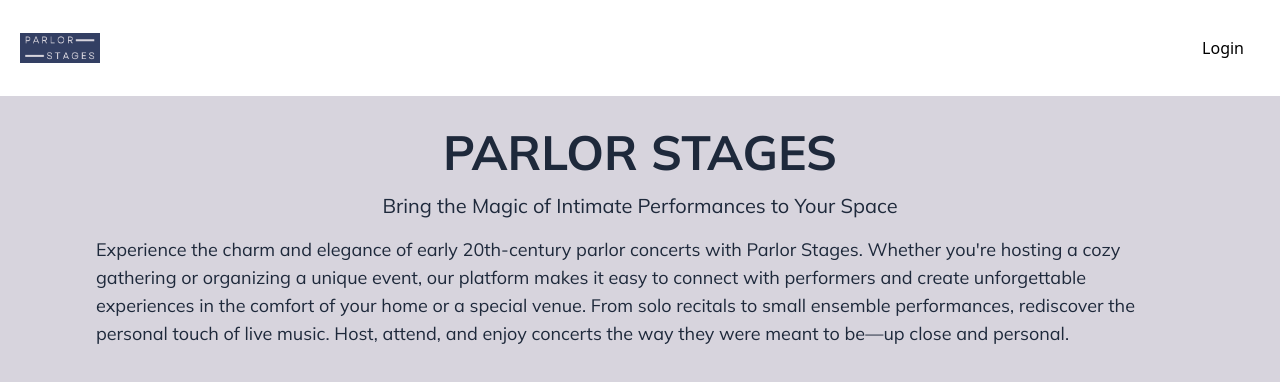
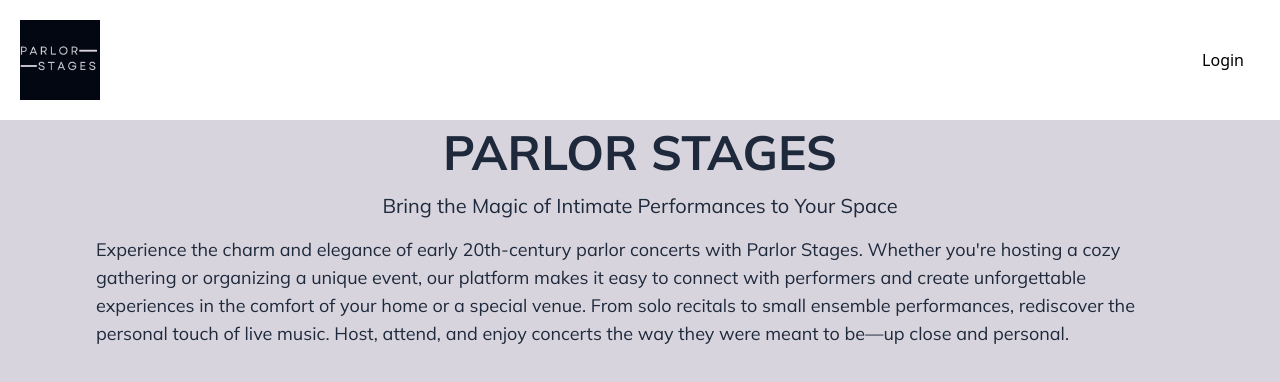
Before and after one commit to CooleyWC/event_app, a React (Vite) app in the folder client/: page /dashboard in a window 1280 px wide. Shown: the top 382 px of the page. Built offline with nearby package versions, Linux system fonts and the light colour scheme; no server answers.

Commit message:
changed logo file

```diff
--- a/client/src/components/navbar/NavBar.jsx
+++ b/client/src/components/navbar/NavBar.jsx
@@ -22,7 +22,7 @@ function NavBar({toggleSideDrawer, toggleDarkMode, darkMode, toggleProfileDrawer
                         </button>
                         <div className='flex ms-2 md:me-24'>
                             <NavLink to='/'>
-                                <img src='./src/assets/images/parlor_logo.png' className='w-20 h-full'/>
+                                <img src='./src/assets/images/parlor_logo_2.png' className='w-20 h-full'/>
                             </NavLink>
                         </div>
                     </div>
@@ -32,19 +32,19 @@ function NavBar({toggleSideDrawer, toggleDarkMode, darkMode, toggleProfileDrawer
                                 <button
                                     onClick={toggleDarkMode}
                                     aria-label={darkMode ? "Switch to light mode." : "Switch to dark mode."}
-                                    className='p-1 sm:p-4 hover:bg-slate-200 dark:hover:bg-slate-900'
+                                    className='p-1 sm:p-4 hover:bg-slate-200 dark:hover:bg-slate-900 transition ease-in-out duration-300'
                                 >
                                     {darkMode ? <IoSunnyOutline className='size-8 text-black dark:text-ivory'/> : <IoMoonOutline className='size-8 text-black dark:text-ivory' />}
                                 </button>
 
                                 <NavLink
                                     to='/dashboard'
-                                    className='text-lg p-1 sm:p-4 text-black hover:bg-slate-200 dark:text-ivory dark:hover:bg-slate-900'
+                                    className='text-lg p-1 sm:p-4 text-black hover:bg-slate-200 dark:text-ivory dark:hover:bg-slate-900 transition ease-in-out duration-300'
                                 >
                                     Dashboard
                                 </NavLink>
                                 <button onClick={toggleProfileDrawer} aria-label='Open profile drawer'>
-                                    <div className='flex gap-2 items-center  text-black hover:bg-slate-200 dark:text-ivory dark:hover:bg-slate-900 p-1 sm:p-4'>
+                                    <div className='flex gap-2 items-center  text-black hover:bg-slate-200 dark:text-ivory dark:hover:bg-slate-900 p-1 sm:p-4 transition ease-in-out duration-300'>
                                         <IoPersonOutline className='size-8'/>
                                         <span className='display-block text-lg'>{nameDisplay}</span>
                                     </div>
```
Also changed, not shown: client/src/assets/images/parlor_logo_2.png (added).
